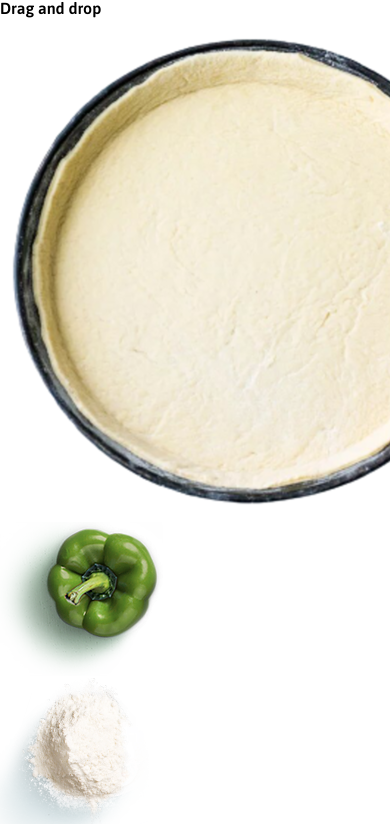
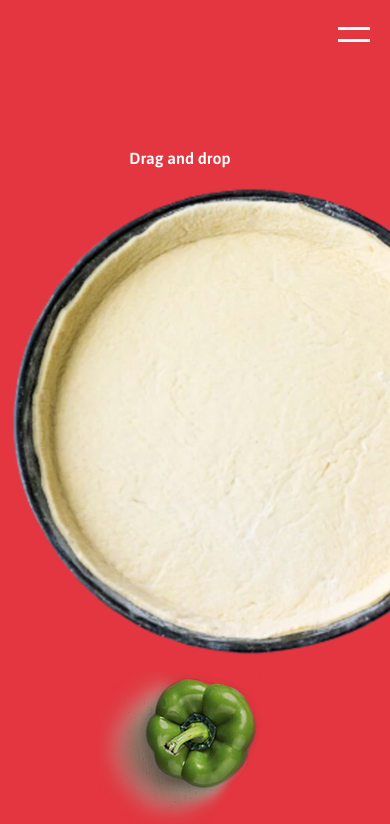
Before and after one commit to lalidiaz/pizza-typescript-react, a React (Create React App) app: page /drag-and-drop in a window 390 px wide. Shown: the top 824 px of the page. Built offline with nearby package versions, Linux system fonts and the light colour scheme.

Commit message:
add media queries to make your own pizza

```diff
--- a/src/components/DragAndDropPizza.tsx
+++ b/src/components/DragAndDropPizza.tsx
@@ -6,7 +6,7 @@ import emptyPizza from "../assets/1.png";
 
 const DragAndDropPizza = () => {
   return (
-    <div className="drag-and-drop">
+    <div className="drag-and-drop-wrapper">
       <h3 className="drag-and-drop-title">Drag and drop</h3>
 
       <img src={emptyPizza} alt="pizza-empty" className="pizza-empty-drag" />
--- a/src/pages/MakeYourOwnPizza.tsx
+++ b/src/pages/MakeYourOwnPizza.tsx
@@ -23,14 +23,14 @@ const MakeYourOwnPizza = () => {
         <motion.div
           initial={{ opacity: 0 }}
           animate={{ opacity: 1 }}
-          transition={{ delay: 4, duration: 3 }}
+          transition={{ delay: 1, duration: 3 }}
         >
           <img src={emptyPizza} alt="pizza-empty" className="pizza-empty" />
         </motion.div>
         <motion.div
           initial={{ opacity: 0 }}
           animate={{ opacity: 1 }}
-          transition={{ delay: 1.5, duration: 2 }}
+          transition={{ delay: 3.5, duration: 2 }}
         >
           <img
             src={topping1}
@@ -41,7 +41,7 @@ const MakeYourOwnPizza = () => {
         <motion.div
           initial={{ opacity: 0 }}
           animate={{ opacity: 1 }}
-          transition={{ delay: 5.5, duration: 2 }}
+          transition={{ delay: 4.5, duration: 2 }}
         >
           <img
             src={topping2}
@@ -52,7 +52,7 @@ const MakeYourOwnPizza = () => {
         <motion.div
           initial={{ opacity: 0 }}
           animate={{ opacity: 1 }}
-          transition={{ delay: 7.5, duration: 2 }}
+          transition={{ delay: 5.5, duration: 2 }}
         >
           <img
             src={topping3}
@@ -61,21 +61,6 @@ const MakeYourOwnPizza = () => {
           />
         </motion.div>
       </div>
-
-      {/* <motion.div
-        initial={{ y: 0 }}
-        animate={{ y: 70 }}
-        transition={{
-          type: "tween",
-          ease: "easeInOut",
-          duration: 2,
-          repeat: Infinity,
-          repeatType: "reverse",
-        }}
-
-      >
-        <TiArrowDownOutline color="white" size={50} />
-      </motion.div> */}
 
       <Link to="/drag-and-drop">
         <motion.div
--- /dev/null
+++ b/src/styles/draganddrop.scss
@@ -0,0 +1,11 @@
+@import "./mixins";
+
+.drag-and-drop-wrapper {
+  width: 100%;
+  height: 100%;
+  padding-top: 150px;
+  padding-right: 30px;
+  text-align: center;
+  color: white;
+  background-color: var(--red);
+}
--- a/src/styles/index.ts
+++ b/src/styles/index.ts
@@ -16,3 +16,4 @@ import "./pizza.scss";
 import "./reset.scss";
 import "./menu.scss";
 import "./burger.scss";
+import "./draganddrop.scss";
--- a/src/styles/makeyourown.scss
+++ b/src/styles/makeyourown.scss
@@ -5,12 +5,19 @@
   height: 100vh;
   min-height: 100%;
   background-color: var(--pink);
-  // display: flex;
-  // flex-direction: column;
   padding-top: 100px;
   z-index: 1;
+  text-align: center;
 
-  text-align: center;
+  @include respond(tablet) {
+    padding-top: 50px;
+  }
+  @include respond(desktop) {
+    padding-top: 100px;
+  }
+  @include respond(desktopxl) {
+    padding-top: 100px;
+  }
 
   .makeyourown-text {
     color: white;
@@ -20,44 +27,64 @@
     display: flex;
     justify-content: center;
 
-    height: 500px;
+    height: 350px;
     position: relative;
+
+    @include respond(tablet) {
+      height: 400px;
+    }
+    @include respond(desktop) {
+      height: 600px;
+    }
+    @include respond(desktopxl) {
+      height: 600px;
+    }
 
     div:nth-child(1) {
       position: absolute;
 
       .pizza-empty {
+        width: 300px;
         @include respond(tablet) {
+          width: 400px;
         }
         @include respond(desktop) {
+          width: 600px;
         }
         @include respond(desktopxl) {
+          width: 600px;
         }
       }
     }
     div:nth-child(2) {
       position: absolute;
 
-
       .pizza-topping-one {
+        width: 300px;
         @include respond(tablet) {
+          width: 400px;
         }
         @include respond(desktop) {
+          width: 600px;
         }
         @include respond(desktopxl) {
+          width: 600px;
         }
       }
     }
     div:nth-child(3) {
       position: absolute;
-      // min-width: 100vw;
-      // padding-top: 130px;
+
       .pizza-topping-two {
+        width: 300px;
         @include respond(tablet) {
+          width: 400px;
         }
         @include respond(desktop) {
+          width: 600px;
         }
         @include respond(desktopxl) {
+          width: 600px;
         }
       }
     }
@@ -65,31 +92,16 @@
       position: absolute;
 
       .pizza-topping-three {
+        width: 300px;
         @include respond(tablet) {
+          width: 400px;
         }
         @include respond(desktop) {
+          width: 600px;
         }
         @include respond(desktopxl) {
+          width: 600px;
         }
-      }
-    }
-  }
-
-  .drag-and-drop {
-    width: 50%;
-    height: 100%;
-    padding-top: 150px;
-    padding-right: 30px;
-    text-align: center;
-    color: white;
-
-    .drag-and-drop-title {
-      @include respond(tablet) {
-      }
-      @include respond(desktop) {
-        font-size: 30px;
-      }
-      @include respond(desktopxl) {
       }
     }
   }
@@ -101,7 +113,6 @@
       position: absolute;
       top: 100px;
       right: 100px;
-
 
       @include respond(tablet) {
         top: 200px;
@@ -123,7 +134,6 @@
       top: 300px;
       right: 10px;
 
-
       @include respond(tablet) {
         top: 300px;
         right: 300px;
@@ -143,7 +153,6 @@
       position: absolute;
       top: 250px;
       right: 100px;
-
 
       @include respond(tablet) {
         top: 550px;
@@ -165,7 +174,6 @@
       top: 440px;
       right: 20px;
 
-
       @include respond(tablet) {
         top: 420px;
         right: 100px;
@@ -185,7 +193,6 @@
       position: absolute;
       top: 30px;
       right: 20px;
-
 
       @include respond(tablet) {
         top: 100px;
```
